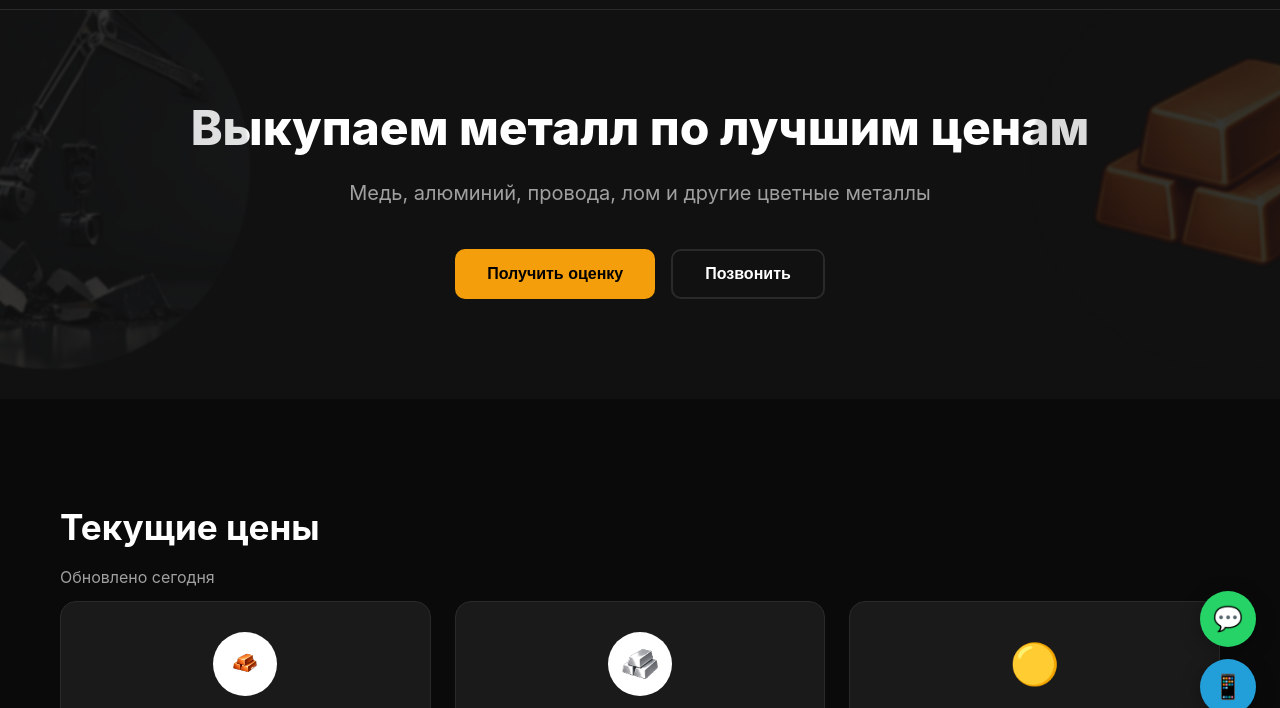
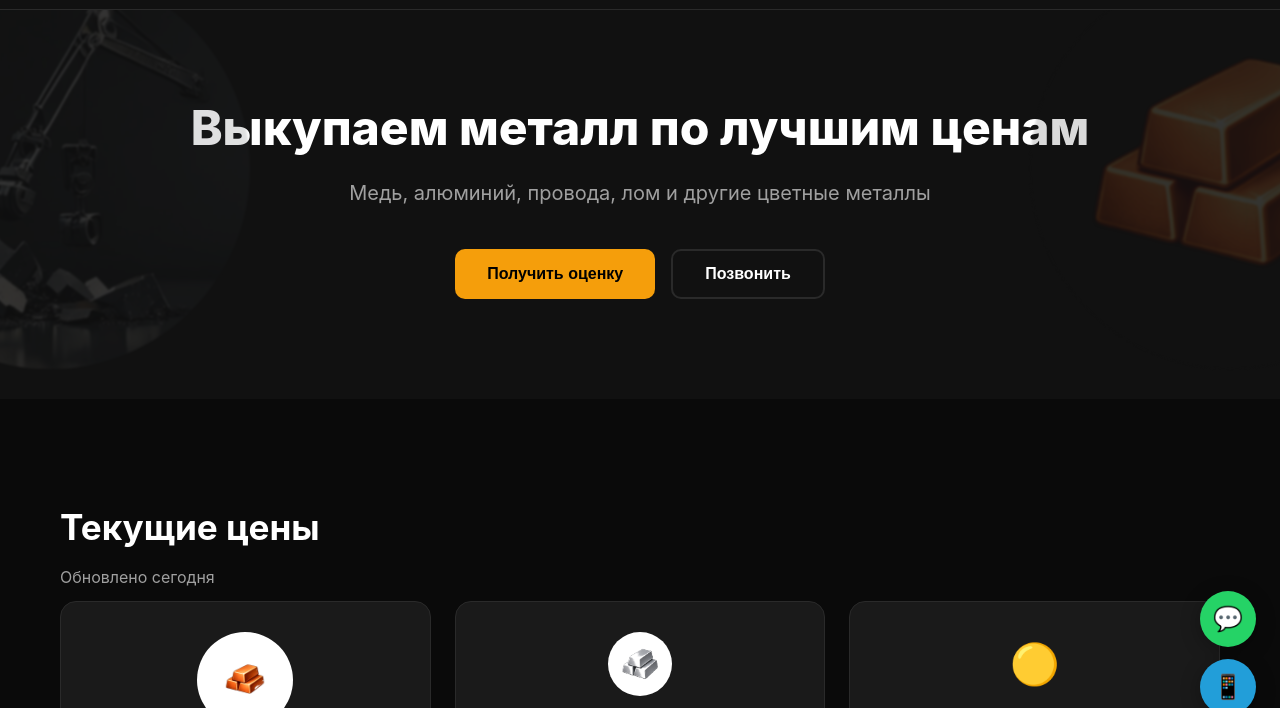
Before and after one commit to gurban959/metallpro-site, a plain HTML site: page index.html in a window 1280 px wide. Shown: the part 61-769 px from the top of the page. Drawn offline with nearby package versions, Linux system fonts and the light colour scheme.

Commit message:
увеличен логотип меди на 50%

```diff
--- a/style.css
+++ b/style.css
@@ -414,6 +414,11 @@ body {
     border-radius: 50%;
     background: #fff;
     padding: 6px;
+}
+
+.price-card[data-metal="copper"] .price-icon-img {
+    width: 96px;
+    height: 96px;
 }
 
 .price-card h3 {
```
Also changed, not shown: 1 other file.
